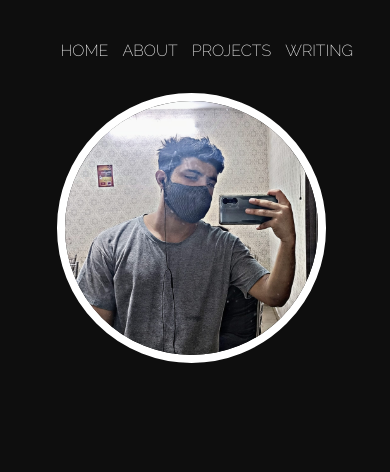
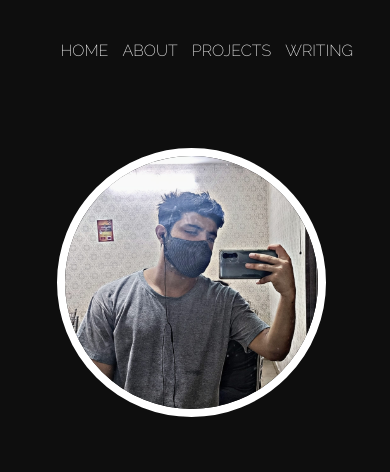
Before and after one commit to MesumGazi/My-Portfolio, a plain HTML site: page index.html in a window 390 px wide. Shown: the part 54-526 px from the top of the page. Drawn offline with Linux system fonts and the light colour scheme.

Commit message:
Update style.css

```diff
--- a/style.css
+++ b/style.css
@@ -273,7 +273,8 @@ padding-bottom: 1%;
         border-radius: 50vh;
         border: white 1vh solid;
         margin-right: 4rem;
-        margin-top: 1%;
+        margin-top: 15%;
+        margin-bottom: 25%;
     }
   .nav {
     display: flex;
```
